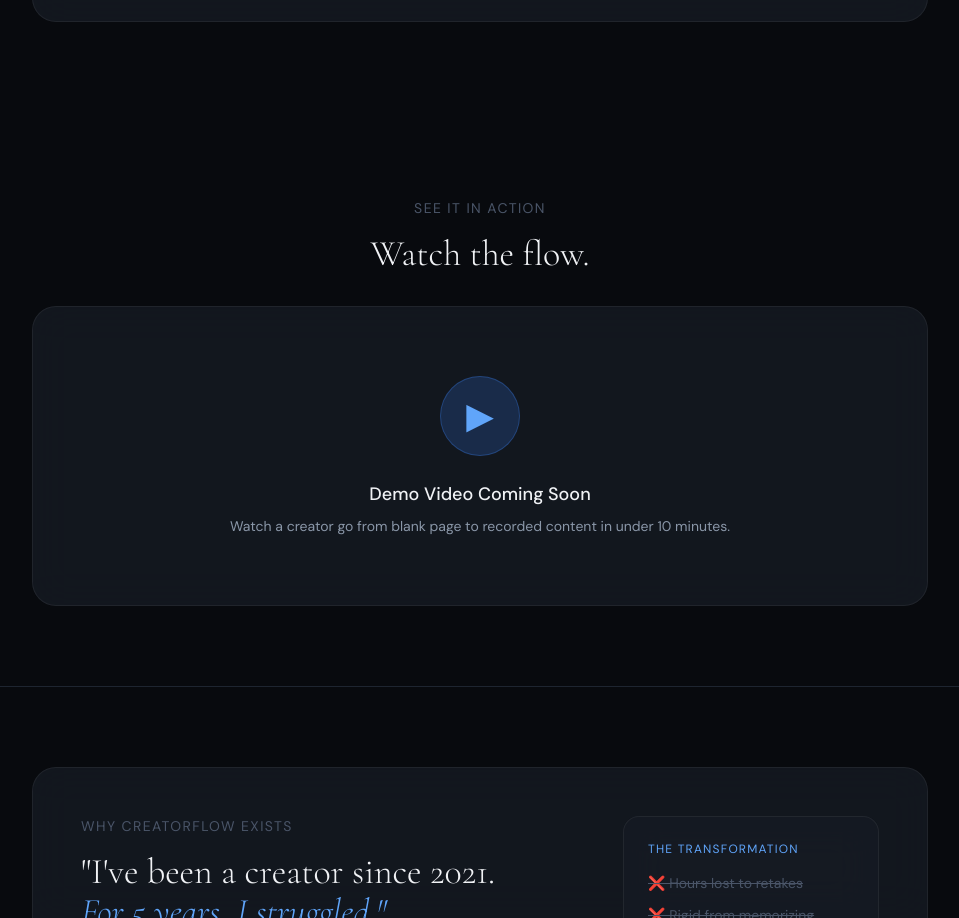
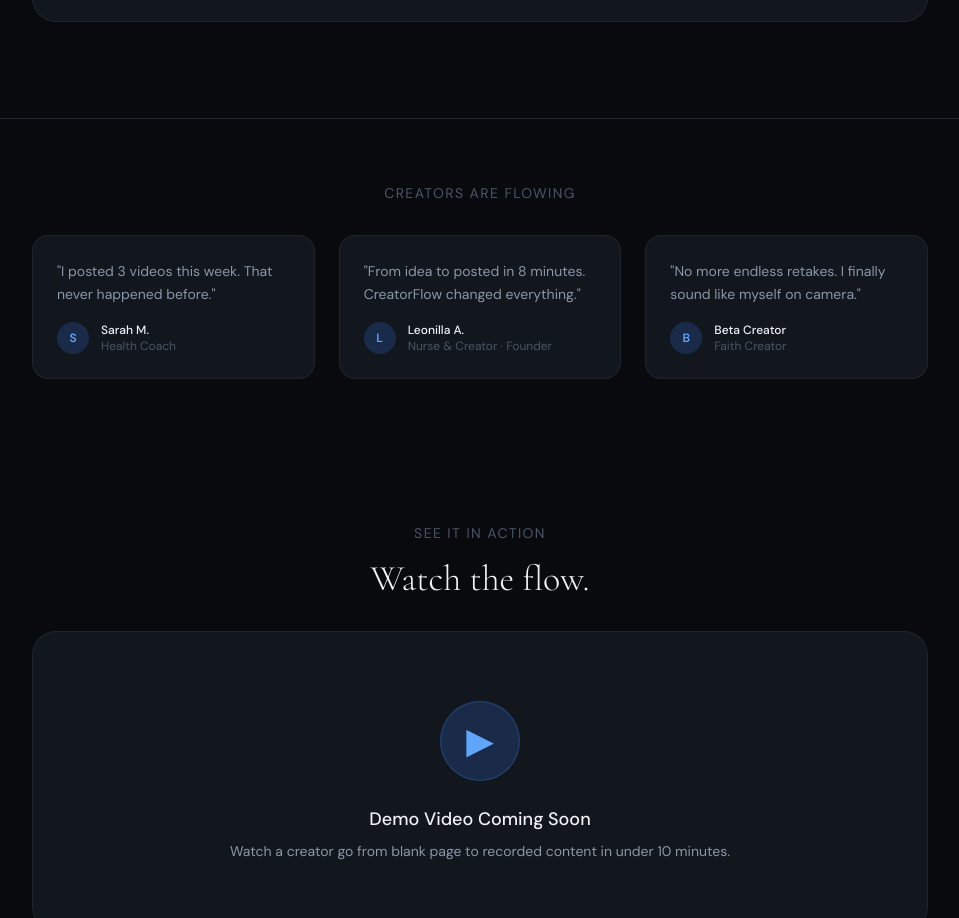
Before and after one commit to nillad70-oss/creatorflow-studio, a Next.js app: page / in a window 1280 px wide. Shown: the part 3372-4290 px from the top of the page, without its empty margins (160-1119 px from the left). Built offline with nearby package versions, Linux system fonts and the light colour scheme; no server answers.

Commit message:
Add social proof testimonials section

```diff
--- a/pages/index.js
+++ b/pages/index.js
@@ -346,6 +346,33 @@
           </div>
         </section>
 
+        {/* ── Social Proof ── */}
+        <section className="py-16 px-6 border-t border-border">
+          <div className="max-w-4xl mx-auto text-center">
+            <p className="text-tertiary text-sm uppercase tracking-widest mb-8">Creators are flowing</p>
+            <div className="grid grid-cols-1 md:grid-cols-3 gap-6">
+              {[
+                { quote: "I posted 3 videos this week. That never happened before.", name: "Sarah M.", role: "Health Coach" },
+                { quote: "From idea to posted in 8 minutes. CreatorFlow changed everything.", name: "Leonilla A.", role: "Nurse & Creator · Founder" },
+                { quote: "No more endless retakes. I finally sound like myself on camera.", name: "Beta Creator", role: "Faith Creator" }
+              ].map((t, i) => (
+                <div key={i} className="glass rounded-2xl p-6 text-left">
+                  <p className="text-secondary text-sm leading-relaxed mb-4">"{t.quote}"</p>
+                  <div className="flex items-center gap-3">
+                    <div className="w-8 h-8 rounded-full bg-electric/20 flex items-center justify-center">
+                      <span className="text-electric-glow text-xs font-bold">{t.name[0]}</span>
+                    </div>
+                    <div>
+                      <p className="text-primary text-xs font-medium">{t.name}</p>
+                      <p className="text-tertiary text-xs">{t.role}</p>
+                    </div>
+                  </div>
+                </div>
+              ))}
+            </div>
+          </div>
+        </section>
+
         {/* ── Demo Video ── */}
         <section className="py-20 px-6">
           <div className="max-w-4xl mx-auto text-center">
```
